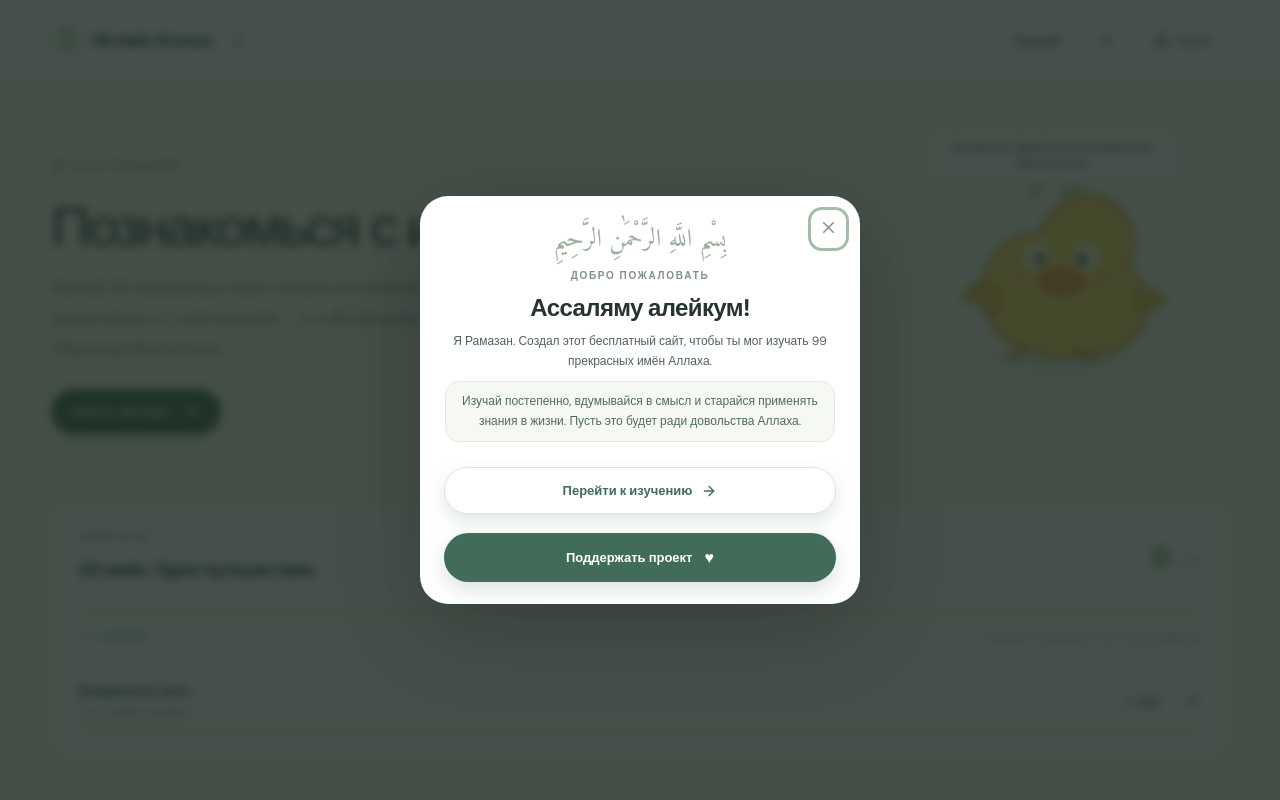
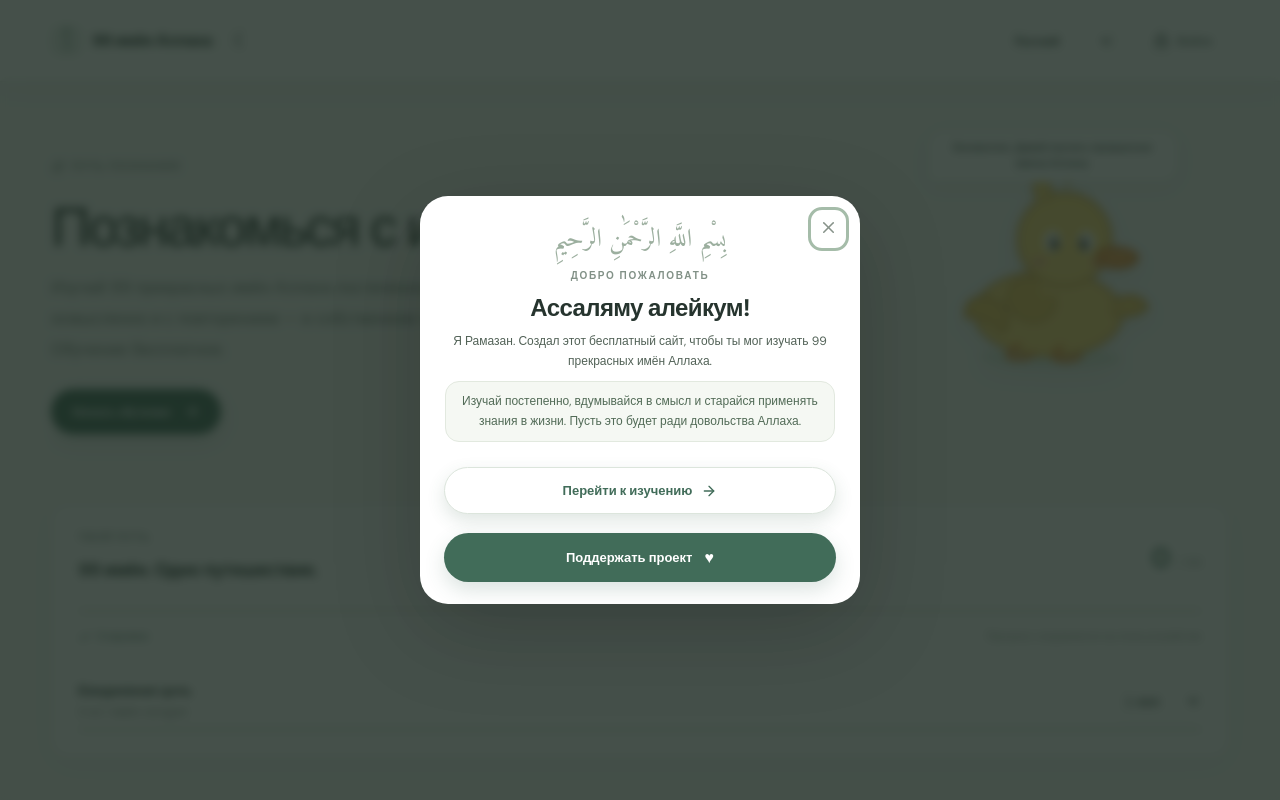
Before and after one commit to iamaldamov/99-names-of-allah, a React (Vite) app: page / in a window 1280 px wide. Shown: the top 800 px of the page. Built offline with nearby package versions, Linux system fonts and the light colour scheme; no server answers; the database is empty.

Commit message:
Make the welcome mascot a cute recognizable duckling

```diff
--- a/src/DuckMascot.tsx
+++ b/src/DuckMascot.tsx
@@ -22,24 +22,33 @@ export function DuckMascot({ language }: { language: DuckLanguage }) {
       <div className="duck-speech" lang={language} dir={language === 'ar' ? 'rtl' : 'auto'}>{greetings[language]}</div>
       <svg className="duck-mascot-art" viewBox="0 0 220 190" role="img" aria-labelledby="duck-title">
         <title id="duck-title">{duckTitles[language]}</title>
-        <ellipse cx="110" cy="169" rx="62" ry="9" fill="#dce8d9" />
-        {/* A single rounded silhouette makes the head and body read as one little duck. */}
-        <path d="M48 128c-8-17-5-39 7-54 10-13 25-20 43-21 5-20 21-34 42-34 24 0 42 19 42 43 0 7-2 13-5 19 13 12 20 29 17 47-4 25-26 39-69 39-39 0-65-12-77-39Z" fill="#ffda68" stroke="#d5a13c" strokeWidth="3.5" strokeLinejoin="round" />
-        <path className="duck-mascot-wing duck-mascot-wing--left" d="M58 104c-15-8-28-2-31 13 11-2 20 3 28 14 8-8 9-18 3-27Z" fill="#f2c04e" stroke="#d5a13c" strokeWidth="3" strokeLinejoin="round" />
-        <path className="duck-mascot-tail" d="M183 111c13-10 23-8 29 0-8 10-18 13-29 9" fill="#f6c653" stroke="#d5a13c" strokeWidth="3" strokeLinejoin="round" />
-        <path d="M83 160c-2 5-7 8-14 9m64-9c2 5 7 8 14 9" fill="none" stroke="#d98b35" strokeWidth="5" strokeLinecap="round" />
-        <path d="M90 22c-1-8 3-13 9-16m18 13c4-8 10-10 16-8" fill="none" stroke="#d5a13c" strokeWidth="3" strokeLinecap="round" />
-        <ellipse cx="94" cy="75" rx="10" ry="12" fill="#fff" />
-        <ellipse cx="139" cy="75" rx="10" ry="12" fill="#fff" />
-        <ellipse className="duck-mascot-eye" cx="97" cy="77" rx="4.5" ry="6" fill="#3e382f" />
-        <ellipse className="duck-mascot-eye" cx="136" cy="77" rx="4.5" ry="6" fill="#3e382f" />
-        <circle cx="99" cy="74" r="1.8" fill="#fff" />
-        <circle cx="138" cy="74" r="1.8" fill="#fff" />
-        <ellipse cx="79" cy="94" rx="8" ry="5" fill="#f3a18d" opacity=".65" />
-        <ellipse cx="154" cy="94" rx="8" ry="5" fill="#f3a18d" opacity=".65" />
-        {/* Broad, flat orange bill: the clearest visual cue that this is a duck. */}
-        <path className="duck-mascot-beak" d="M101 91c7-5 24-5 32 0 7 4 7 10 0 14-9 5-24 5-32 0-7-4-7-10 0-14Z" fill="#ee963e" stroke="#d47c2e" strokeWidth="2.5" />
-        <path d="M107 96c6 2 15 2 21 0" fill="none" stroke="#ffd08a" strokeWidth="2" strokeLinecap="round" />
+        <ellipse cx="108" cy="169" rx="65" ry="8" fill="#dce8d9" />
+        {/* Plump little duck body */}
+        <ellipse cx="105" cy="128" rx="68" ry="39" fill="#ffda70" stroke="#d7a545" strokeWidth="3" />
+        <path className="duck-mascot-tail" d="M163 117c17-12 29-8 34 2-10 10-21 12-34 7" fill="#f8cd60" stroke="#d7a545" strokeWidth="3" strokeLinejoin="round" />
+        {/* Far wing */}
+        <path d="M66 119c-1-17 13-27 29-22 13 4 19 17 14 29-10 13-28 15-43-7Z" fill="#f5c957" stroke="#d7a545" strokeWidth="2.5" />
+        {/* Neck and round head */}
+        <path d="M103 111c-10-14-15-27-12-42l43-2c-2 21 5 31 19 42Z" fill="#ffdc72" />
+        <circle cx="119" cy="59" r="43" fill="#ffdc72" stroke="#d7a545" strokeWidth="3" />
+        {/* Three soft feathers */}
+        <path d="M94 22c-8-12-3-19 6-20 7 7 7 13 2 22m10-23c-1-13 7-17 15-12 3 9 0 15-7 19" fill="#ffdc72" stroke="#d7a545" strokeWidth="2.5" strokeLinecap="round" strokeLinejoin="round" />
+        {/* Little wing waving */}
+        <path className="duck-mascot-wing duck-mascot-wing--left" d="M55 116c-18-7-29 2-26 17 13-3 24 3 34 13 8-10 5-23-8-30Z" fill="#f5c957" stroke="#d7a545" strokeWidth="3" strokeLinejoin="round" />
+        {/* Eyes, looking happily forward */}
+        <ellipse cx="108" cy="61" rx="8" ry="10" fill="#fff" />
+        <ellipse cx="139" cy="61" rx="8" ry="10" fill="#fff" />
+        <ellipse className="duck-mascot-eye" cx="110" cy="63" rx="4" ry="6" fill="#40382f" />
+        <ellipse className="duck-mascot-eye" cx="137" cy="63" rx="4" ry="6" fill="#40382f" />
+        <circle cx="111.5" cy="60.5" r="1.7" fill="#fff" />
+        <circle cx="138.5" cy="60.5" r="1.7" fill="#fff" />
+        <ellipse cx="96" cy="80" rx="7" ry="4.5" fill="#f2a18d" opacity=".65" />
+        <ellipse cx="150" cy="80" rx="7" ry="4.5" fill="#f2a18d" opacity=".65" />
+        {/* Distinct duck bill, projecting from the face */}
+        <path className="duck-mascot-beak" d="M151 69c13-5 29-3 35 3 3 4-1 9-8 11-10 3-21 1-29-4Z" fill="#f39a3f" stroke="#d47c2e" strokeWidth="2.5" strokeLinejoin="round" />
+        <path d="M159 74c7 1 14 1 20-1" fill="none" stroke="#ffd08a" strokeWidth="2" strokeLinecap="round" />
+        {/* Feet */}
+        <path d="M78 158c-5 2-9 6-10 10 8 3 17 2 24-2m25-7c-4 3-6 7-6 10 8 3 17 2 24-2" fill="none" stroke="#e9913b" strokeWidth="5" strokeLinecap="round" strokeLinejoin="round" />
       </svg>
     </aside>
   );
```
